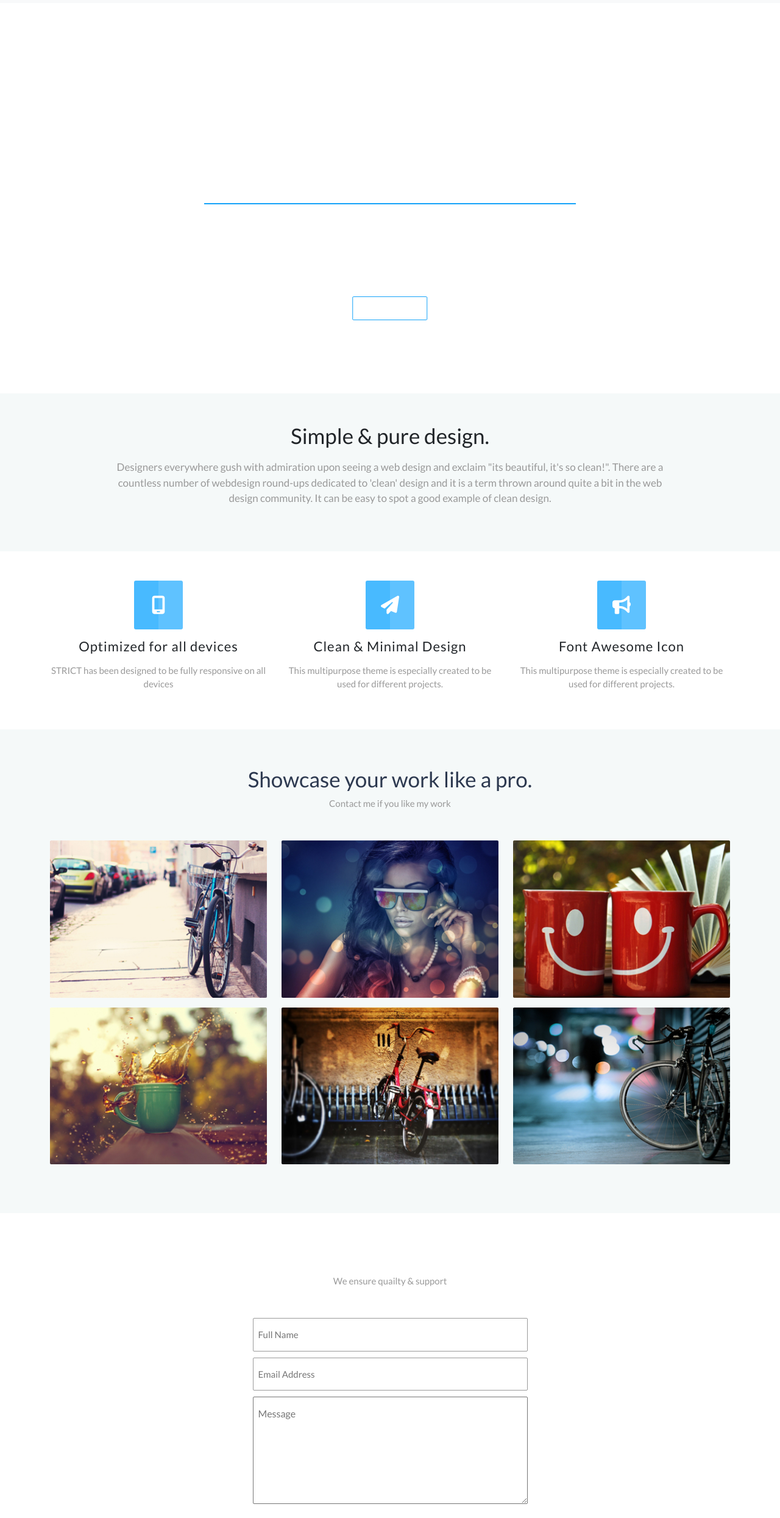
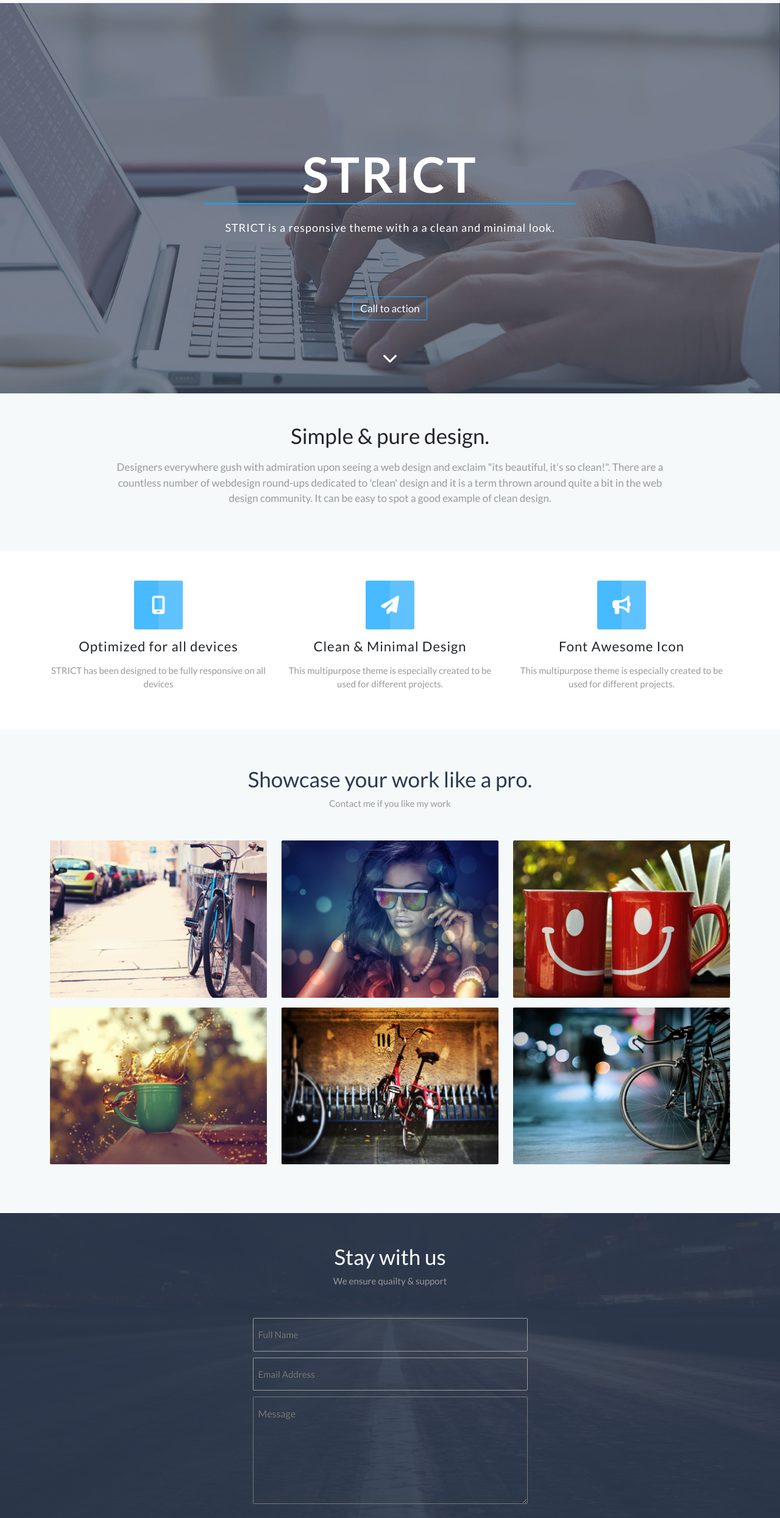
Before and after one commit to Faiyazmahmud75/Project-strict-psd-to-html-, a plain HTML site: page index.html in a window 1280 px wide. Shown: the part 61-2550 px from the top of the page at 61% size. Drawn offline with Linux system fonts and the light colour scheme.

Commit message:
Update style.css

```diff
--- a/assets/css/style.css
+++ b/assets/css/style.css
@@ -115,7 +115,7 @@ a.nav-link {
 
 /* ----Home section CSS---- */
 section#home {
-    background: url("../assets/images/home-bg.jpg") center center/cover;
+    background: url("/assets/images/home-bg.jpg") center center/cover;
     height: 80vh;
     padding: 40px 0;
 }
@@ -283,7 +283,7 @@ section#work {
 
 /* ---contact section CSS--- */
 section#contact {
-    background: url("../assets/images/form-bg.jpg") center center / cover;
+    background: url("/assets/images/form-bg.jpg") center center / cover;
     padding: 50px 0 40px;
 }
 
```
